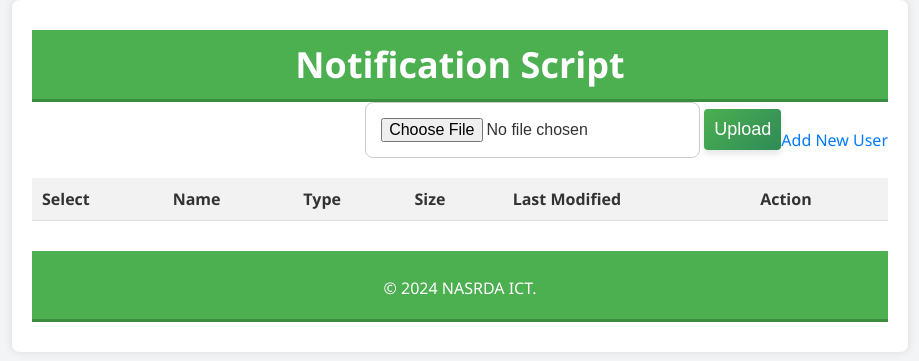
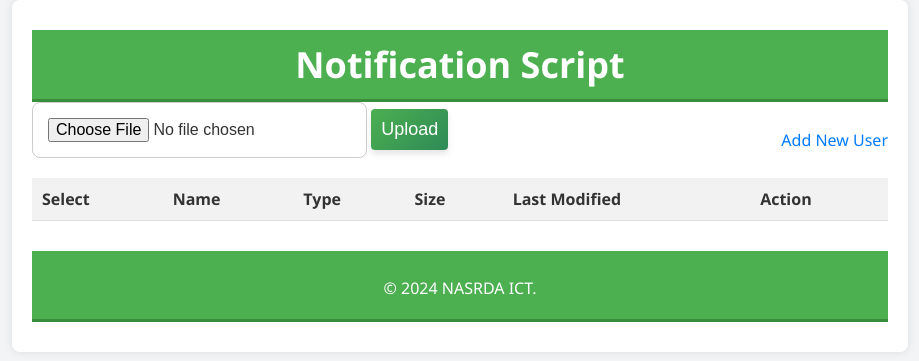
Before and after one commit to AbdurrahmanIdr/Mailing_script, a Flask app: page / in a window 1280 px wide. Shown: the top 361 px of the page, without its empty margins (180-1099 px from the left). Run offline with Flask 3, Linux system fonts and the light colour scheme; lists and menus that the app fills with data are empty; parts of the project's set-up code (start-up, migrations or seed data) failed here and were passed over.

Commit message:
fix: working on responsiveness

```diff
--- a/static/css/base.css
+++ b/static/css/base.css
@@ -151,7 +151,7 @@ header h1 {
     display: flex;
     flex-direction: row;
     flex-wrap: wrap;
-    justify-content: flex-end;
+    justify-content: space-between;
     align-items: center;
 }
 
@@ -269,7 +269,7 @@ footer {
     }
 
     table {
-        font-size: 14px;
+        font-size: 12px;
     }
 
     th, td {
```
